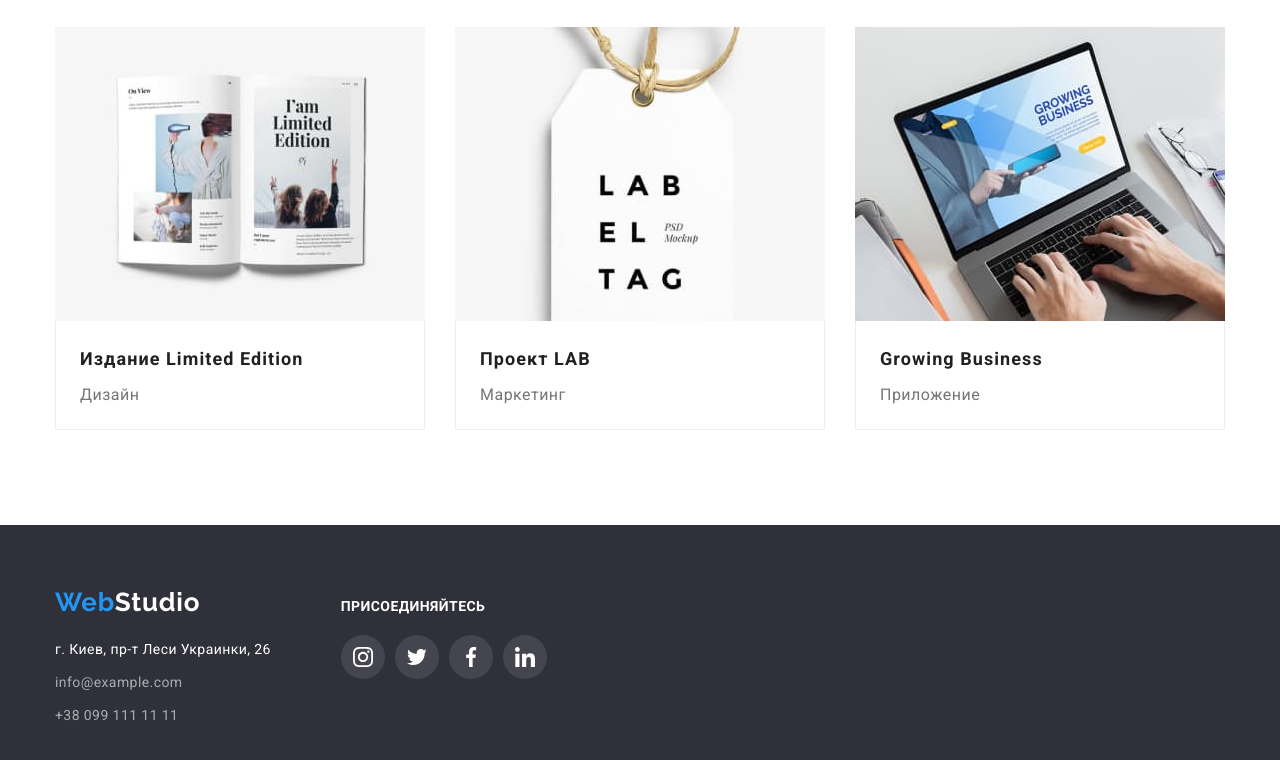
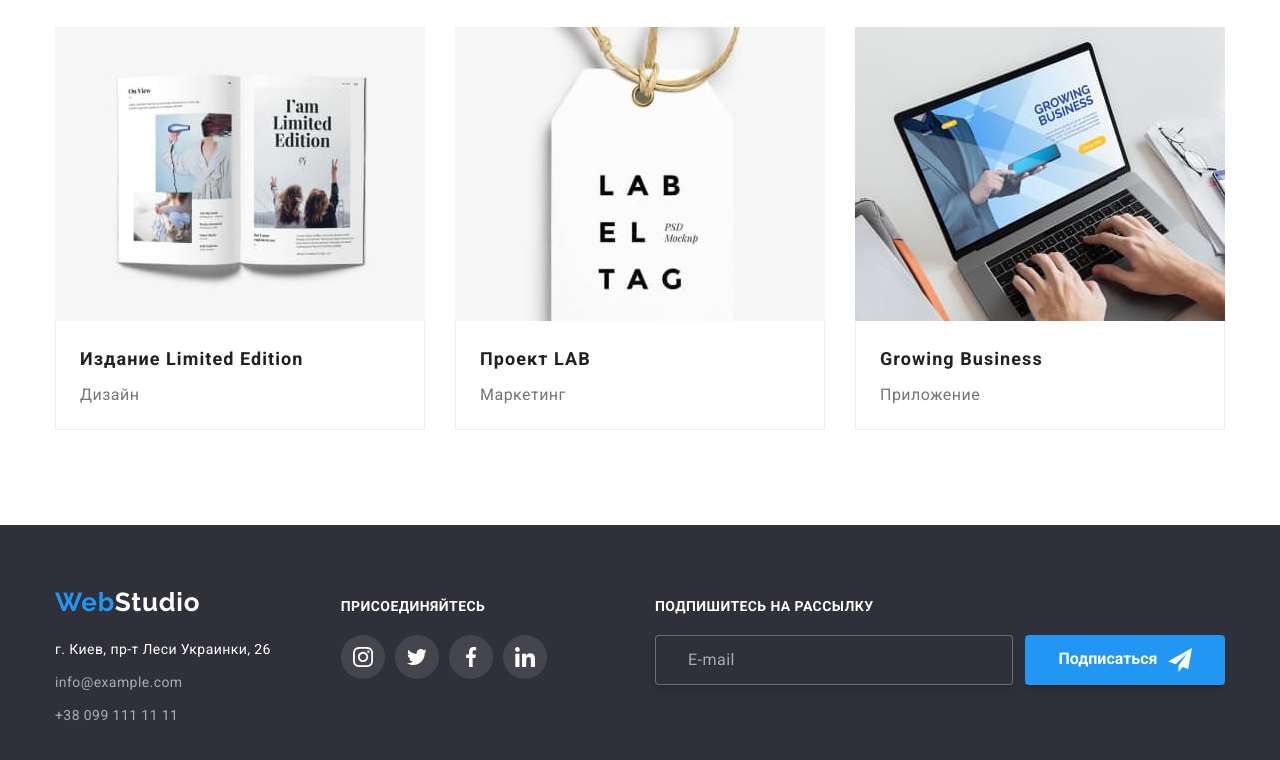
Before and after one commit to T-jorven/goit-markup-hw-06, a plain HTML site: page portfolio.html in a window 1280 px wide. Shown: the part 1105-1865 px from the top of the page. Drawn offline with nearby package versions, Linux system fonts and the light colour scheme.

Commit message:
final commit

```diff
--- a/css/styles.css
+++ b/css/styles.css
@@ -820,7 +820,7 @@ img {
   transition-property: opacity, border ;
   transition-duration: 250ms;
   transition-timing-function: cubic-bezier(0.4, 0, 0.2, 1);
-  opacity: 1;
+
 }
 .checkbox-bed {
   position: relative;
--- a/portfolio.html
+++ b/portfolio.html
@@ -246,21 +246,21 @@
                             </svg>
                         </a>
                     </li>
-                    <li  class="media-list-item">
+                    <li class="media-list-item">
                         <a href="" class="media-item-footer">
                             <svg class="media-icon-footer" width="20px" height="20px">
                                 <use href="images/sprite.svg#icon-twitter"></use>
                             </svg>
                         </a>
                     </li>
-                    <li  class="media-list-item">
+                    <li class="media-list-item">
                         <a href="" class="media-item-footer">
                             <svg class="media-icon-footer" width="20px" height="20px">
                                 <use href="images/sprite.svg#icon-facebook"></use>
                             </svg>
                         </a>
                     </li>
-                    <li  class="media-list-item">
+                    <li class="media-list-item">
                         <a href="" class="media-item-footer">
                             <svg class="media-icon-footer" width="20px" height="20px">
                                 <use href="images/sprite.svg#icon-linkedin"></use>
@@ -269,7 +269,20 @@
                     </li>
                 </ul>
             </div>
+            <div class="subscription">
+                <p class="join-text">Подпишитесь на рассылку</p>
+                <form class="subscription-box">
+                    <input class="email-input" type="email" placeholder="E-mail" />
+                    <button class="subscription-btn" type="submit">
+                        <span class="subscribe-btn-text">Подписаться</span>
+                        <svg class="icon-send" width="24px" height="24px">
+                            <use href="images/sprite.svg#icon-send"></use>
+                        </svg>
+                    </button>
+                </form>
+            </div>
         </div>
+
     </footer>
 </body>
 </html>
```
